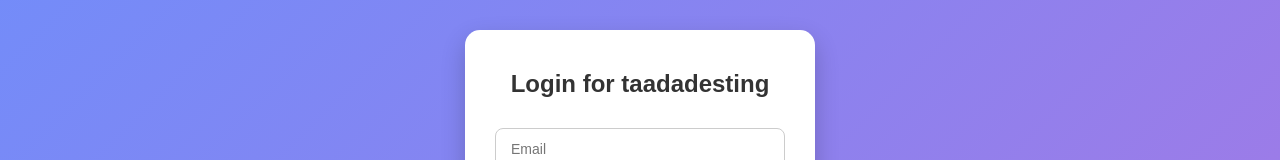
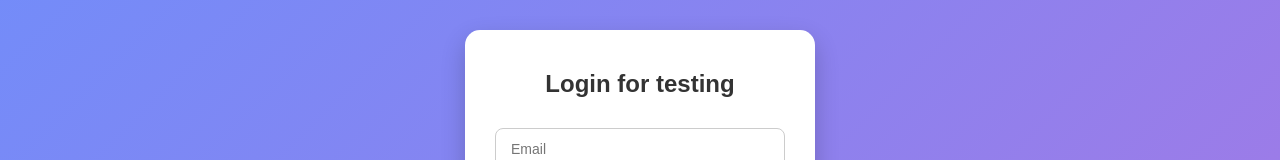
Before and after one commit to huzaifa-kzk/DailyJournal, a plain HTML site: page frontend/login.html in a window 1280 px wide. Shown: the part 210-370 px from the top of the page. Drawn offline with Linux system fonts and the light colour scheme.

Commit message:
pipeline issue

```diff
--- a/frontend/login.html
+++ b/frontend/login.html
@@ -6,7 +6,7 @@
 </head>
 <body>
   <div class="container">
-    <h2>Login for taadadesting</h2>
+    <h2>Login for testing</h2>
     <input id="email" placeholder="Email">
     <input id="password" type="password" placeholder="Password">
     <button onclick="login()">Login</button>
```
